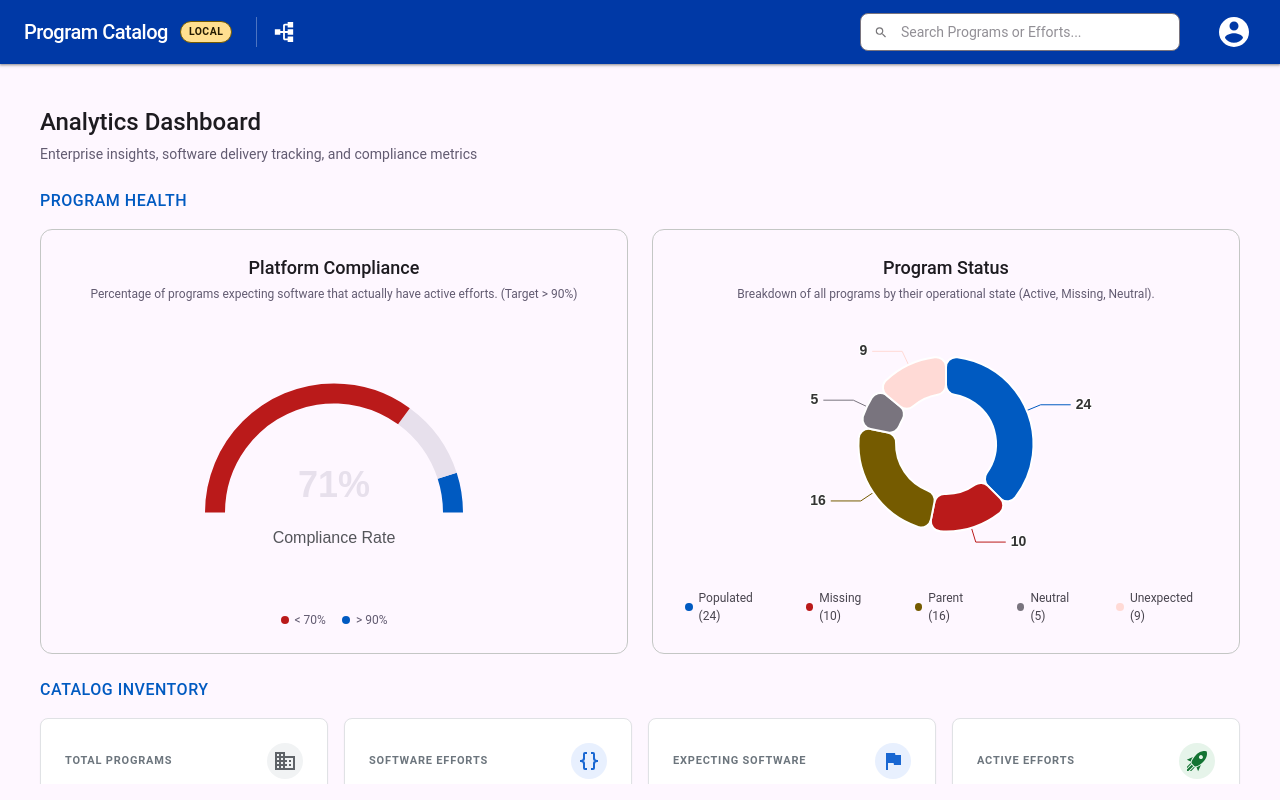
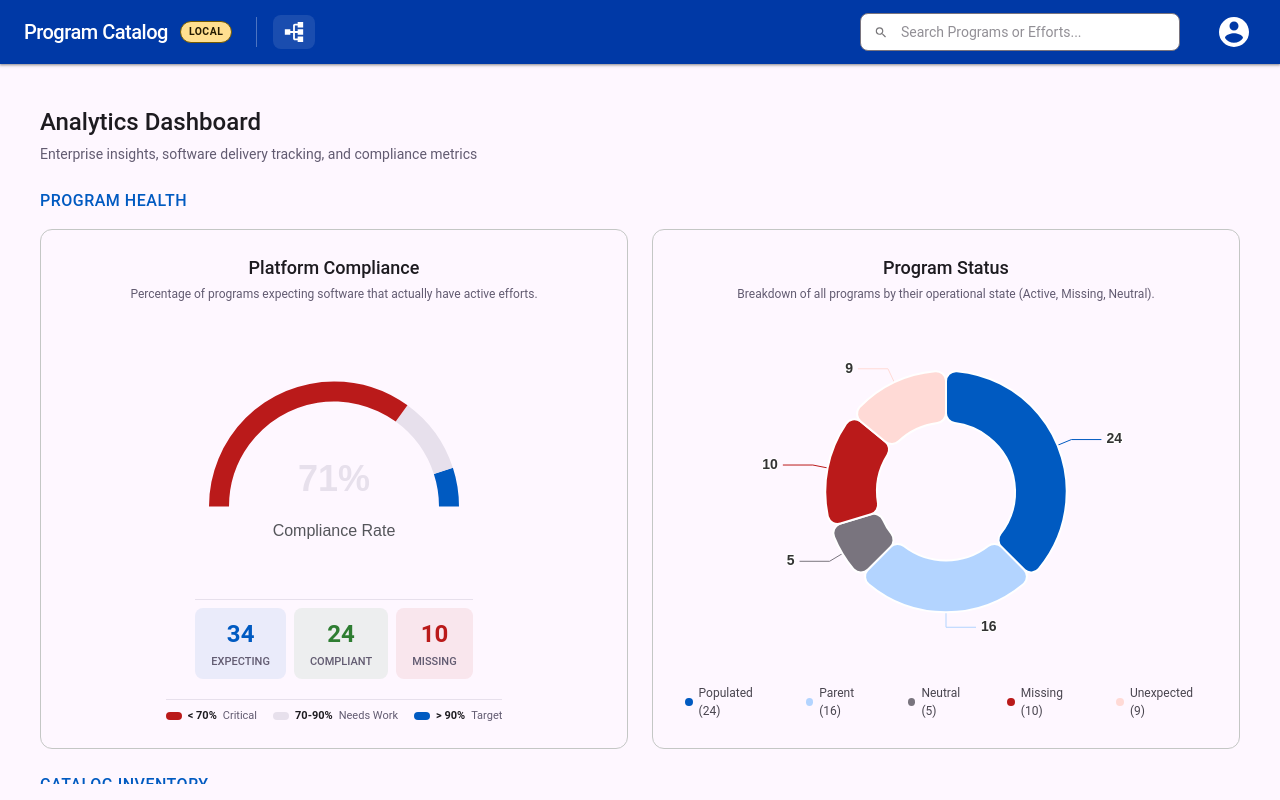
Before and after one commit to DeepBlue4/program-catalog, a Vue app: page /dashboard in a window 1280 px wide. Built offline with nearby package versions, Linux system fonts and the light colour scheme.

Commit message:
Performance and UI changes

```diff
--- a/src/App.vue
+++ b/src/App.vue
@@ -313,13 +313,14 @@ const currentEnvironment = computed(() => {
                         <div
                             v-for="effort in selectedNode.softwareEfforts"
                             :key="effort.id || effort.uuid"
-                            class="effort-item-clean"
+                            class="effort-card"
                             @click="handleEffortClick(effort)"
                         >
-                            <div class="effort-info">
+                            <div class="effort-card-content">
                                 <span class="effort-name">{{ effort.name }}</span>
-                                <span class="effort-id">{{ effort.id || effort.uuid }}</span>
+                                <span class="effort-id"><span class="id-label">ID:</span> {{ effort.id || effort.uuid }}</span>
                             </div>
+                            <BaseIcon :path="mdiChevronRight" :size="18" class="effort-arrow" />
                         </div>
                     </div>
                </div>
@@ -527,7 +528,21 @@ const currentEnvironment = computed(() => {
 
 .root-crumb-icon {
     transform: rotate(270deg);
-    color: #FFFFFF; /* primary (on-dark) */
+    color: #FFFFFF;
+}
+
+/* Make icon crumb look clickable */
+.crumb.icon-crumb {
+    padding: 6px 10px;
+    border-radius: 8px;
+    background: rgba(255, 255, 255, 0.1);
+    transition: all 0.2s ease;
+    cursor: pointer;
+}
+
+.crumb.icon-crumb:hover {
+    background: rgba(255, 255, 255, 0.25);
+    transform: scale(1.05);
 }
 
 /* Main Content Layout */
@@ -750,36 +765,65 @@ const currentEnvironment = computed(() => {
     box-shadow: 0px 1px 2px rgba(0,0,0,0.1);
 }
 
-.effort-item-clean {
+.effort-card {
     padding: 12px 16px;
     cursor: pointer;
-    border-bottom: 1px solid #F3EDF7;
-    transition: background 0.1s;
+    border-bottom: 1px solid #E7E0EC;
+    transition: all 0.15s ease;
+    display: flex;
+    align-items: center;
+    justify-content: space-between;
+    gap: 12px;
 }
 
-.effort-item-clean:last-child {
+.effort-card:last-child {
     border-bottom: none;
 }
 
-.effort-item-clean:hover {
-    background: #F3EDF7; /* surface-container-high */
+.effort-card:hover {
+    background: linear-gradient(90deg, #F3EDF7 0%, #E8DEF8 100%);
+    padding-left: 20px;
 }
 
-.effort-info {
+.effort-card:hover .effort-arrow {
+    opacity: 1;
+    transform: translateX(2px);
+}
+
+.effort-card-content {
     display: flex;
     flex-direction: column;
+    gap: 4px;
+    flex: 1;
+    min-width: 0;
 }
 
 .effort-name {
     font-size: 14px;
     color: #1D1B20;
     font-weight: 500;
+    white-space: nowrap;
+    overflow: hidden;
+    text-overflow: ellipsis;
 }
 
 .effort-id {
     font-size: 11px;
+    color: #79747E;
+    font-family: 'Roboto Mono', monospace;
+}
+
+.id-label {
     color: #625B71;
-    margin-top: 2px;
+    font-weight: 600;
+    font-family: inherit;
+}
+
+.effort-arrow {
+    color: #625B71;
+    opacity: 0;
+    transition: all 0.15s ease;
+    flex-shrink: 0;
 }
 
 .mt-2 {
--- a/src/components/UserMenu.vue
+++ b/src/components/UserMenu.vue
@@ -1,17 +1,27 @@
 <script setup>
-import { ref, onMounted, onUnmounted } from 'vue';
+import { ref, onMounted, onUnmounted, computed } from 'vue';
 import BaseIcon from '../components/BaseIcon.vue';
-import { mdiAccountCircle, mdiBookOpenVariant, mdiChartPie, mdiLock, mdiLogout } from '@mdi/js';
+import { mdiAccountCircle, mdiBookOpenVariant, mdiChartPie, mdiLock, mdiOpenInNew, mdiCompass } from '@mdi/js';
 
 const isOpen = ref(false);
 const menuRef = ref(null);
 
+// Extended user data (in production, this would come from an API/auth service)
 const user = {
   name: 'Sawyer',
   email: 'sawyer@example.com',
+  bemsid: 'SW12345',
+  businessUnit: 'Digital Platform',
   isManager: true,
-  isAdmin: true
+  isAdmin: true,
+  isStaff: true,
+  is6J: true
 };
+
+// Determine Write Access: Admin OR Manager
+const hasWriteAccess = computed(() => {
+  return user.isAdmin || user.isManager;
+});
 
 const toggleMenu = () => {
   isOpen.value = !isOpen.value;
@@ -39,6 +49,7 @@ onUnmounted(() => {
     </button>
 
     <div v-if="isOpen" class="menu-dropdown m3-card elevated">
+      <!-- User Header -->
       <div class="user-info">
         <div class="avatar large">
           {{ user.name.charAt(0) }}
@@ -49,34 +60,63 @@ onUnmounted(() => {
         </div>
       </div>
 
+      <!-- Role Badges -->
       <div class="badges">
         <span v-if="user.isAdmin" class="role-badge admin">Admin</span>
         <span v-if="user.isManager" class="role-badge manager">Manager</span>
+        <span v-if="user.is6J" class="role-badge swe">6J</span>
+      </div>
+
+      <!-- User Details Grid -->
+      <div class="user-details-grid">
+        <div class="detail-row">
+          <span class="detail-label">BEMSID</span>
+          <span class="detail-value">{{ user.bemsid }}</span>
+        </div>
+        <div class="detail-row">
+          <span class="detail-label">Business Unit</span>
+          <span class="detail-value">{{ user.businessUnit }}</span>
+        </div>
+      </div>
+
+      <!-- Write Access Card -->
+      <div class="write-access-card" :class="{ 'has-access': hasWriteAccess }">
+        <div class="wa-badge">{{ hasWriteAccess ? 'Editor' : 'Viewer' }}</div>
+        <div class="wa-text">
+          <div class="wa-title">Program Catalog Access</div>
+          <div class="wa-hint">{{ hasWriteAccess ? 'You have write access' : 'Read-only access' }}</div>
+        </div>
       </div>
 
       <div class="divider"></div>
 
-      <a href="https://vuejs.org" target="_blank" class="menu-item">
-        <span class="icon"><BaseIcon :path="mdiBookOpenVariant" :size="16" /></span>
-        Documentation
-      </a>
-
-      <div class="divider"></div>
-
-      <router-link to="/dashboard" class="menu-item">
+      <!-- Navigation Links -->
+      <router-link to="/dashboard" class="menu-item" @click="isOpen = false">
         <span class="icon"><BaseIcon :path="mdiChartPie" :size="16" /></span>
         Dashboard
       </router-link>
 
-      <router-link to="/403" class="menu-item">
+      <router-link to="/403" class="menu-item" @click="isOpen = false">
         <span class="icon"><BaseIcon :path="mdiLock" :size="16" /></span>
         Unauthorized (Demo)
       </router-link>
 
-      <button class="menu-item logout">
-        <span class="icon"><BaseIcon :path="mdiLogout" :size="16" /></span>
-        Sign Out
-      </button>
+      <div class="divider"></div>
+
+      <!-- External Links Section -->
+      <div class="external-links-label">External Links</div>
+
+      <a href="https://compass.example.com" target="_blank" rel="noopener noreferrer" class="menu-item external" @click="isOpen = false">
+        <span class="icon"><BaseIcon :path="mdiCompass" :size="16" /></span>
+        Compass
+        <BaseIcon :path="mdiOpenInNew" :size="12" class="external-icon" />
+      </a>
+
+      <a href="https://vuejs.org" target="_blank" rel="noopener noreferrer" class="menu-item external" @click="isOpen = false">
+        <span class="icon"><BaseIcon :path="mdiBookOpenVariant" :size="16" /></span>
+        Documentation
+        <BaseIcon :path="mdiOpenInNew" :size="12" class="external-icon" />
+      </a>
     </div>
   </div>
 </template>
@@ -195,12 +235,88 @@ onUnmounted(() => {
   color: #1D192B; /* on-secondary-container */
 }
 
+.role-badge.swe {
+  background: #D6F5D6; /* green tint */
+  color: #1B5E20; /* dark green */
+}
+
 .divider {
   height: 1px;
   background: #C4C7C5; /* outline-variant */
   margin: 0.5rem 0;
 }
 
+/* User Details Grid */
+.user-details-grid {
+  display: flex;
+  flex-direction: column;
+  gap: 4px;
+  margin-bottom: 12px;
+  padding: 8px 0;
+}
+
+.detail-row {
+  display: flex;
+  justify-content: space-between;
+  align-items: center;
+  font-size: 12px;
+}
+
+.detail-label {
+  color: #625B71;
+  font-weight: 500;
+}
+
+.detail-value {
+  color: #1D1B20;
+  font-weight: 600;
+}
+
+/* Write Access Card */
+.write-access-card {
+  display: flex;
+  align-items: center;
+  gap: 12px;
+  padding: 10px 12px;
+  border-radius: 8px;
+  background: #F5F5F5;
+  margin-bottom: 8px;
+}
+
+.write-access-card.has-access {
+  background: linear-gradient(135deg, #E8F5E9 0%, #C8E6C9 100%);
+}
+
+.wa-badge {
+  padding: 4px 10px;
+  border-radius: 999px;
+  font-size: 11px;
+  font-weight: 700;
+  text-transform: uppercase;
+  background: #9E9E9E;
+  color: white;
+}
+
+.write-access-card.has-access .wa-badge {
+  background: linear-gradient(180deg, #2E7D32, #1B5E20);
+}
+
+.wa-text {
+  flex: 1;
+}
+
+.wa-title {
+  font-size: 12px;
+  font-weight: 600;
+  color: #1D1B20;
+}
+
+.wa-hint {
+  font-size: 11px;
+  color: #625B71;
+}
+
+/* Menu Items */
 .menu-item {
   display: flex;
   align-items: center;
@@ -222,8 +338,27 @@ onUnmounted(() => {
   background: rgba(0,0,0,0.05); /* Hover state */
 }
 
-.menu-item.logout {
-  color: #B3261E; /* Error/Logout color */
+/* External Links */
+.external-links-label {
+  font-size: 10px;
+  font-weight: 600;
+  text-transform: uppercase;
+  color: #625B71;
+  padding: 4px 12px;
+  letter-spacing: 0.5px;
+}
+
+.menu-item.external {
+  color: #005AC1;
+}
+
+.external-icon {
+  margin-left: auto;
+  opacity: 0.6;
+}
+
+.menu-item.external:hover .external-icon {
+  opacity: 1;
 }
 
 .icon {
--- a/src/store/programCatalogStore.js
+++ b/src/store/programCatalogStore.js
@@ -1,6 +1,27 @@
 import { reactive, shallowRef, triggerRef, ref } from "vue";
 import { CompassAPIService } from "../services/api.js";
 import { MockApiData } from "../services/mockApiData.js";
+
+// ==============================================================================
+// CONFIGURATION FLAGS
+// ==============================================================================
+
+/**
+ * FETCH_ALL_EFFORTS: Controls how software efforts are hydrated after initial load.
+ *
+ * - true  (NEW): Fetch software efforts for ALL programs in the hierarchy.
+ *         Pros: Complete data coverage, no missing efforts, accurate anomaly detection.
+ *         Cons: More API calls, potentially slower initial load for large hierarchies.
+ *
+ * - false (OLD): Only fetch for programs with 'expecting_software_efforts' flag set.
+ *         Pros: Fewer API calls, faster initial load.
+ *         Cons: May miss unexpected/anomalous efforts, incomplete data.
+ *
+ * Toggle this flag to compare performance between approaches.
+ */
+const FETCH_ALL_EFFORTS = true;
+
+// ==============================================================================
 
 const state = reactive({
     items: shallowRef(null),
@@ -377,22 +398,23 @@ async function populateSoftwareEfforts(root) {
             return;
         }
 
-        // If the node expects efforts, we should fetch them.
-        // We do this regardless of 'hasSoftwareEffort' flag if it's unreliable as per user report.
-        if (node.expecting_software_efforts) {
-            // Ensure we have a valid ID to query
+        // Determine if we should fetch for this node based on config flag
+        const shouldFetch = FETCH_ALL_EFFORTS
+            ? true  // NEW: Fetch for all programs
+            : node.expecting_software_efforts;  // OLD: Only fetch for expecting programs
+
+        if (shouldFetch) {
             const targetId = node.program_id || node.id;
             if (!targetId) return;
 
-            console.log(`[Store] Hydrating efforts for node ID: ${targetId} (${node.name})`);
-
             const p = CompassAPIService.getSoftwareEfforts(targetId).then(resp => {
                 if (resp.success && Array.isArray(resp.data)) {
-                    console.log(`[Store] Success hydrating node ${targetId}: found ${resp.data.length} efforts.`);
+                    if (resp.data.length > 0) {
+                        console.log(`[Store] Hydrated node ${targetId} (${node.name}): ${resp.data.length} efforts`);
+                    }
                     node.softwareEfforts = resp.data;
                     node.hasSoftwareEffort = resp.data.length > 0;
                 } else {
-                    console.warn(`[Store] Failed/Empty hydrating node ${targetId}`, resp);
                     // Initialize empty if failed or empty
                     if (!node.softwareEfforts) node.softwareEfforts = [];
                 }
@@ -407,11 +429,19 @@ async function populateSoftwareEfforts(root) {
 
     traverseAndCollect(root);
 
-    // Wait for all fetches to complete
+    // Wait for all fetches to complete with performance timing
     if (promises.length > 0) {
-        console.log(`[Store] Hydrating software efforts for ${promises.length} nodes...`);
+        const mode = FETCH_ALL_EFFORTS ? 'ALL_PROGRAMS' : 'EXPECTING_ONLY';
+        console.log(`\n[Store] ========== HYDRATION PERFORMANCE ==========`);
+        console.log(`[Store] Mode: ${mode}`);
+        console.log(`[Store] Fetching efforts for ${promises.length} nodes...`);
+        console.time('[Store] Hydration Duration');
+
         await Promise.all(promises);
-        console.log('[Store] Hydration complete.');
+
+        console.timeEnd('[Store] Hydration Duration');
+        console.log(`[Store] Hydration complete. ${promises.length} API calls made.`);
+        console.log(`[Store] ==============================================\n`);
 
         // Force reactivity update since state.items is a shallowRef and we mutated deep properties
         triggerRef(state.items);
@@ -419,6 +449,8 @@ async function populateSoftwareEfforts(root) {
         // Increment hydration version to trigger computed re-evaluation
         hydrationVersion.value++;
         console.log('[Store] hydrationVersion incremented to:', hydrationVersion.value);
+    } else {
+        console.log('[Store] No nodes to hydrate.');
     }
 }
 
--- a/src/styles/statusConstants.js
+++ b/src/styles/statusConstants.js
@@ -18,10 +18,10 @@ export const STATUS_COLORS = {
     parent: {
         id: 'parent',
         label: 'Parent of Effort',
-        fill: '#D8E2FF',   // primaryContainer
-        border: '#005AC1', // primary
-        text: '#001D35',   // onPrimaryContainer
-        bg: '#D8E2FF'      // primaryContainer (for tags)
+        fill: '#B3D4FF',   // light blue
+        border: '#0066CC', // medium blue
+        text: '#003366',   // dark blue text
+        bg: '#B3D4FF'      // light blue (for tags)
     },
     neutral: {
         id: 'neutral',
--- a/src/views/Dashboard.vue
+++ b/src/views/Dashboard.vue
@@ -245,12 +245,12 @@ const updateValidityChart = () => {
         const counts = dashboardData.value.counts;
         const validPopulated = counts.active - counts.anomaly; // Expected & Active
 
-        // Build chart data based on visibility
+        // Build chart data based on visibility (ordered: Populated, Parent, Neutral, Missing, Unexpected)
         const allData = [
             { value: validPopulated, name: 'Populated', key: 'populated', itemStyle: { color: RAW_COLORS.primary } },
+            { value: counts.parent, name: 'Parent of Effort', key: 'parent', itemStyle: { color: '#B3D4FF' } },
+            { value: counts.neutral, name: 'Neutral', key: 'neutral', itemStyle: { color: '#79747E' } },
             { value: counts.missing, name: 'Missing', key: 'missing', itemStyle: { color: RAW_COLORS.error } },
-            { value: counts.parent, name: 'Parent of Effort', key: 'parent', itemStyle: { color: RAW_COLORS.tertiary } },
-            { value: counts.neutral, name: 'Neutral', key: 'neutral', itemStyle: { color: '#79747E' } },
             { value: counts.anomaly, name: 'Unexpected', key: 'unexpected', itemStyle: { color: RAW_COLORS.errorContainer } }
         ];
 
@@ -324,12 +324,43 @@ onUnmounted(() => {
             <div class="chart-card m3-card outlined compliance-card">
                 <div class="chart-header">
                     <h3>Platform Compliance</h3>
-                    <p>Percentage of programs expecting software that actually have active efforts. (Target > 90%)</p>
+                    <p>Percentage of programs expecting software that actually have active efforts.</p>
                 </div>
                 <div class="chart-wrapper" ref="chartRefCompliance"></div>
-                <div class="legend-mini">
-                    <div class="legend-item"><span class="dot error"></span> < 70%</div>
-                    <div class="legend-item"><span class="dot good"></span> > 90%</div>
+
+                <!-- Enhanced Interactive Stats -->
+                <div class="compliance-stats">
+                    <div class="stat-item expecting" @click="openMetricModal('expecting')" title="Click for details">
+                        <span class="stat-value">{{ dashboardData.counts.expecting }}</span>
+                        <span class="stat-label">Expecting</span>
+                    </div>
+                    <div class="stat-item compliant" @click="openMetricModal('active')" title="Click for details">
+                        <span class="stat-value">{{ dashboardData.counts.expecting - dashboardData.counts.missing }}</span>
+                        <span class="stat-label">Compliant</span>
+                    </div>
+                    <div class="stat-item missing" @click="openMetricModal('missing')" title="Click for details">
+                        <span class="stat-value">{{ dashboardData.counts.missing }}</span>
+                        <span class="stat-label">Missing</span>
+                    </div>
+                </div>
+
+                <!-- Enhanced Legend with Thresholds -->
+                <div class="compliance-legend">
+                    <div class="threshold-item critical">
+                        <span class="threshold-bar"></span>
+                        <span class="threshold-range">&lt; 70%</span>
+                        <span class="threshold-label">Critical</span>
+                    </div>
+                    <div class="threshold-item warning">
+                        <span class="threshold-bar"></span>
+                        <span class="threshold-range">70-90%</span>
+                        <span class="threshold-label">Needs Work</span>
+                    </div>
+                    <div class="threshold-item good">
+                        <span class="threshold-bar"></span>
+                        <span class="threshold-range">&gt; 90%</span>
+                        <span class="threshold-label">Target</span>
+                    </div>
                 </div>
             </div>
 
@@ -352,20 +383,11 @@ onUnmounted(() => {
                      </div>
                      <div
                          class="legend-item toggle"
-                         :class="{ disabled: !chartVisibility.missing }"
-                         @click="toggleChartCategory('missing')"
-                         title="Click to toggle"
-                     >
-                         <span class="dot" :style="{ backgroundColor: RAW_COLORS.error }"></span>
-                         <span class="legend-text">Missing ({{ dashboardData.counts.missing }})</span>
-                     </div>
-                     <div
-                         class="legend-item toggle"
                          :class="{ disabled: !chartVisibility.parent }"
                          @click="toggleChartCategory('parent')"
                          title="Click to toggle"
                      >
-                         <span class="dot" :style="{ backgroundColor: RAW_COLORS.tertiary }"></span>
+                         <span class="dot" style="background-color: #B3D4FF"></span>
                          <span class="legend-text">Parent ({{ dashboardData.counts.parent }})</span>
                      </div>
                      <div
@@ -376,6 +398,15 @@ onUnmounted(() => {
                      >
                          <span class="dot" style="background-color: #79747E"></span>
                          <span class="legend-text">Neutral ({{ dashboardData.counts.neutral }})</span>
+                     </div>
+                     <div
+                         class="legend-item toggle"
+                         :class="{ disabled: !chartVisibility.missing }"
+                         @click="toggleChartCategory('missing')"
+                         title="Click to toggle"
+                     >
+                         <span class="dot" :style="{ backgroundColor: RAW_COLORS.error }"></span>
+                         <span class="legend-text">Missing ({{ dashboardData.counts.missing }})</span>
                      </div>
                      <div
                          class="legend-item toggle"
@@ -1132,4 +1163,123 @@ onUnmounted(() => {
     font-size: 12px;
     color: #49454F;
 }
+
+/* Platform Compliance Enhanced Styles */
+.compliance-stats {
+    display: flex;
+    justify-content: space-around;
+    gap: 8px;
+    margin-top: 12px;
+    padding: 8px 0;
+    border-top: 1px solid #E7E0EC;
+}
+
+.stat-item {
+    display: flex;
+    flex-direction: column;
+    align-items: center;
+    padding: 8px 16px;
+    border-radius: 8px;
+    cursor: pointer;
+    transition: all 0.2s ease;
+    flex: 1;
+}
+
+.stat-item:hover {
+    transform: translateY(-2px);
+}
+
+.stat-item.expecting {
+    background: rgba(0, 90, 193, 0.08);
+}
+
+.stat-item.expecting:hover {
+    background: rgba(0, 90, 193, 0.15);
+}
+
+.stat-item.compliant {
+    background: rgba(46, 125, 50, 0.08);
+}
+
+.stat-item.compliant:hover {
+    background: rgba(46, 125, 50, 0.15);
+}
+
+.stat-item.missing {
+    background: rgba(186, 26, 26, 0.08);
+}
+
+.stat-item.missing:hover {
+    background: rgba(186, 26, 26, 0.15);
+}
+
+.stat-value {
+    font-size: 24px;
+    font-weight: 600;
+    color: #1D1B20;
+}
+
+.stat-item.expecting .stat-value {
+    color: #005AC1;
+}
+
+.stat-item.compliant .stat-value {
+    color: #2E7D32;
+}
+
+.stat-item.missing .stat-value {
+    color: #BA1A1A;
+}
+
+.stat-label {
+    font-size: 11px;
+    color: #625B71;
+    margin-top: 2px;
+    font-weight: 500;
+    text-transform: uppercase;
+}
+
+/* Compliance Legend/Thresholds */
+.compliance-legend {
+    display: flex;
+    justify-content: center;
+    gap: 16px;
+    margin-top: 12px;
+    padding-top: 8px;
+    border-top: 1px solid #E7E0EC;
+}
+
+.threshold-item {
+    display: flex;
+    align-items: center;
+    gap: 6px;
+    font-size: 11px;
+}
+
+.threshold-bar {
+    width: 16px;
+    height: 8px;
+    border-radius: 4px;
+}
+
+.threshold-item.critical .threshold-bar {
+    background: #BA1A1A;
+}
+
+.threshold-item.warning .threshold-bar {
+    background: #E7E0EC;
+}
+
+.threshold-item.good .threshold-bar {
+    background: #005AC1;
+}
+
+.threshold-range {
+    font-weight: 600;
+    color: #1D1B20;
+}
+
+.threshold-label {
+    color: #625B71;
+}
 </style>
```
